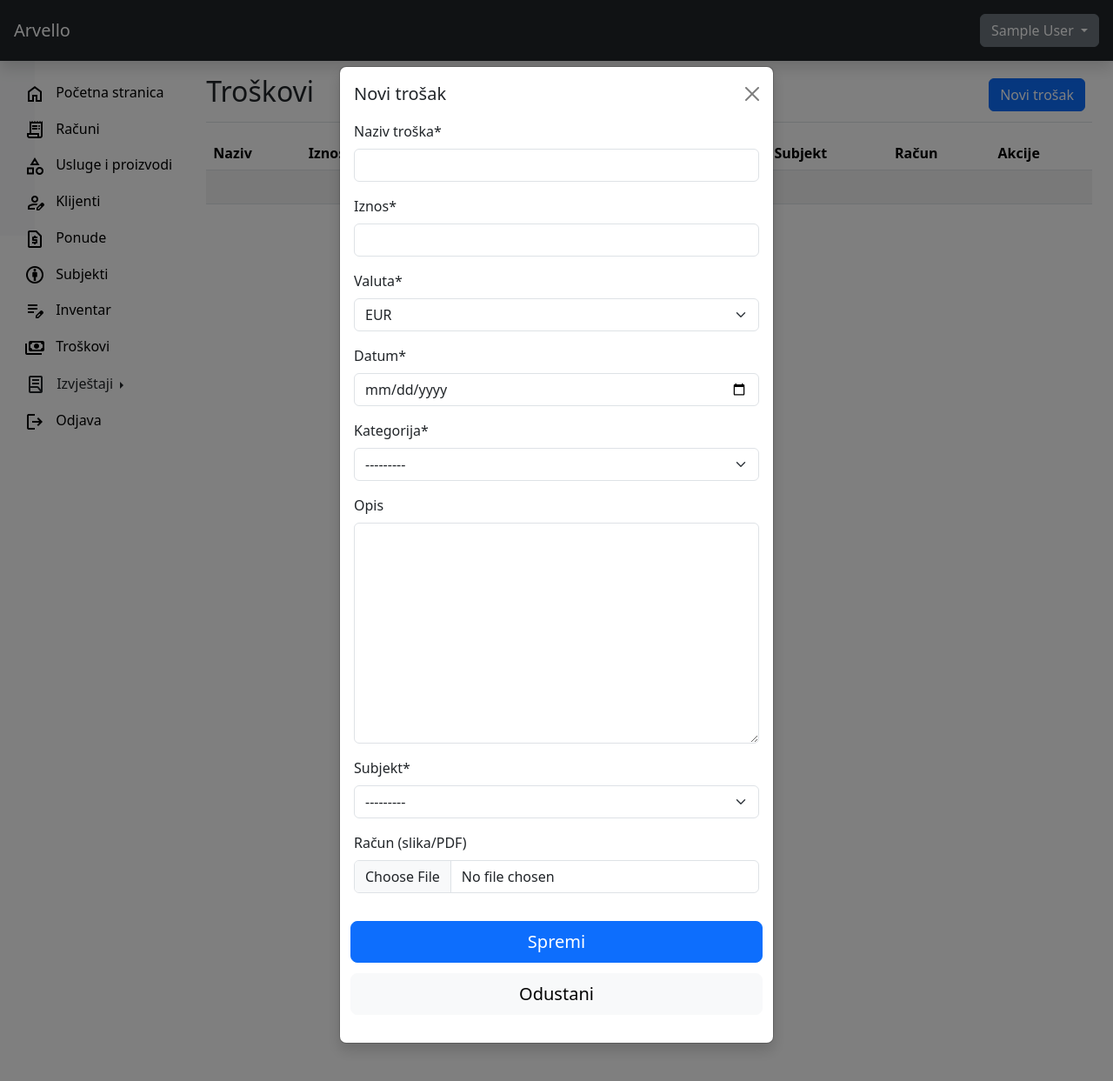
After one commit to fmis13/arvello, a Django app: page /expenses/ in a window 1280 px wide, after a click on "Novi trošak". The commit adds this page. Shown: the top 1243 px of the page at 87% size. Run offline with Django 4.2, Linux system fonts and the light colour scheme; the visitor is signed in with stand-in values (Sample User, id 1); data that the repository does not hold is empty; some libraries are stand-ins or nearby versions.

Commit message:
feat: Add expense management functionality with create and delete operations

```diff
--- a/arvello/arvello/settings.py
+++ b/arvello/arvello/settings.py
@@ -132,6 +132,10 @@ STATIC_ROOT = os.path.join(BASE_DIR, 'staticfiles')
 MEDIA_URL = '/media/'
 MEDIA_ROOT = BASE_DIR / 'media'
 
+# Make sure the media directory exists
+if not os.path.exists(MEDIA_ROOT):
+    os.makedirs(MEDIA_ROOT)
+
 # Default primary key field type
 # https://docs.djangoproject.com/en/4.2/ref/settings/#default-auto-field
 
--- a/arvello/arvello/urls.py
+++ b/arvello/arvello/urls.py
@@ -20,6 +20,8 @@ from arvelloapp.views import *
 from arvelloapp import views
 from django.contrib import admin
 from django.contrib.auth import views as auth_views
+from django.conf import settings
+from django.conf.urls.static import static
 
 urlpatterns = [
     path('', login, name='login'),
@@ -41,7 +43,9 @@ urlpatterns = [
     path('inventory_label/<int:pk>/', inventory_label, name='inventory_label'),
     path('product_label/<int:pk>/', product_label, name='product_label'),
     path('outgoing_invoices_book_view/', views.OutgoingInvoicesBookView, name='outgoing_invoices_book_view'),
-]
+    path('expenses/', views.expenses, name='expenses'),
+    path('expenses/delete/<int:pk>/', views.delete_expense, name='delete_expense'),
+] + static(settings.MEDIA_URL, document_root=settings.MEDIA_ROOT)
 
 admin.site.site_header = "Arvello backend administracija"
 admin.site.site_title = "Arvello backend"
--- a/arvello/arvelloapp/admin.py
+++ b/arvello/arvelloapp/admin.py
@@ -11,3 +11,4 @@ admin.site.register(Company)
 admin.site.register(Inventory)
 admin.site.register(InvoiceProduct)
 admin.site.register(OfferProduct)
+admin.site.register(Expense)
--- a/arvello/arvelloapp/forms.py
+++ b/arvello/arvelloapp/forms.py
@@ -26,6 +26,11 @@ class UserLoginForm(forms.ModelForm):
 
 
 class ClientForm(forms.ModelForm):
+    def __init__(self, *args, **kwargs):
+        super().__init__(*args, **kwargs)
+        for field in self.fields.values():
+            field.widget.attrs.update({'class': 'form-control'})
+
     class Meta:
         model = Client
         fields = ['clientName', 'addressLine1', 'province', 'postalCode', 'phoneNumber', 'emailAddress', 'clientUniqueId', 'clientType', 'OIB', 'VATID']
@@ -39,6 +44,11 @@ class ClientForm(forms.ModelForm):
 
 
 class ProductForm(forms.ModelForm):
+    def __init__(self, *args, **kwargs):
+        super().__init__(*args, **kwargs)
+        for field in self.fields.values():
+            field.widget.attrs.update({'class': 'form-control'})
+
     class Meta:
         model = Product
         fields = ['title', 'description', 'price', 'taxPercent', 'currency', 'barid']
@@ -122,6 +132,12 @@ class OfferForm(forms.ModelForm):
     date = forms.DateField(required = True, label='Datum ponude', widget=DateInput(attrs={'class': 'form-control'}),)
     def __init__(self, *args, **kwargs):
         super().__init__(*args, **kwargs)
+        for field in self.fields.values():
+            field.widget.attrs.update({
+                'class': 'form-control',
+            })
+            if field.widget.__class__.__name__ == 'DateInput':
+                field.widget.attrs.update({'type': 'date'})
         self.helper = FormHelper()
         self.helper.form_tag = False
         self.helper.layout = Layout(
@@ -186,6 +202,10 @@ OfferProductFormSet = inlineformset_factory(
 
 class CompanyForm(forms.ModelForm):
     IBAN = IBANFormField(label="IBAN")
+    def __init__(self, *args, **kwargs):
+        super().__init__(*args, **kwargs)
+        for field in self.fields.values():
+            field.widget.attrs.update({'class': 'form-control'})
     class Meta:
         model = Company
         fields = ['clientName', 'addressLine1', 'town', 'province', 'postalCode', 'phoneNumber', 'emailAddress', 'clientUniqueId', 'clientType', 'OIB', 'SustavPDVa', 'IBAN']
@@ -211,6 +231,11 @@ class InventoryForm(forms.ModelForm):
         labels = {'title': 'Naziv proizvoda', 'quantity': 'Količina', 'subject' : 'Subjekt'}
 
 class InvoiceFilterForm(forms.Form):
+    FILTER_CHOICES = [
+        ('month_year', 'Po mjesecu i godini'),
+        ('date_range', 'Po razdoblju'),
+    ]
+
     def __init__(self, *args, **kwargs):
         super().__init__(*args, **kwargs)
         # Dohvati raspon godina iz računa
@@ -267,11 +292,6 @@ class InvoiceFilterForm(forms.Form):
             'invalid_choice': 'Odabrana tvrtka nije važeća'
         }
     )
-
-    FILTER_CHOICES = [
-        ('month_year', 'Po mjesecu i godini'),
-        ('date_range', 'Po razdoblju'),
-    ]
 
     filter_type = forms.ChoiceField(
         choices=FILTER_CHOICES,
@@ -358,3 +378,21 @@ class InvoiceFilterForm(forms.Form):
                 self.add_error('date_from', 'Početni datum mora biti prije završnog datuma')
 
         return cleaned_data
+
+class ExpenseForm(forms.ModelForm):
+    class Meta:
+        model = Expense
+        fields = ['title', 'amount', 'currency', 'date', 'category', 'description', 'subject', 'receipt']
+        labels = {
+            'title': 'Naziv troška',
+            'amount': 'Iznos',
+            'currency': 'Valuta',
+            'date': 'Datum',
+            'category': 'Kategorija',
+            'description': 'Opis',
+            'subject': 'Subjekt',
+            'receipt': 'Račun (slika/PDF)'
+        }
+        widgets = {
+            'date': DateInput()
+        }
--- a/arvello/arvelloapp/templates/base.html
+++ b/arvello/arvelloapp/templates/base.html
@@ -194,6 +194,12 @@
                   </a>
                 </li>
                 <li class="nav-item align-navitem">
+                  <a class="nav-link black-text" href="{% url 'expenses' %}">
+                    <span class="material-symbols-outlined align-icon"> payments </span>
+                    Troškovi
+                  </a>
+                </li>
+                <li class="nav-item align-navitem">
                   <div class="nav-link btn-group dropend nav-item black-text">
                     <button type="button" class="btn dropdown-toggle dropdown-fix" data-bs-toggle="dropdown" aria-expanded="false">
                       <span class="material-symbols-outlined align-icon"> lab_profile </span>
--- /dev/null
+++ b/arvello/arvelloapp/templates/expenses.html
@@ -0,0 +1,211 @@
+{% extends 'base.html' %}
+{% load crispy_forms_tags %}
+{% block main %}
+
+<main class="col-md-9 ms-sm-auto col-lg-10 px-md-4">
+        <div class="d-flex justify-content-between flex-wrap flex-md-nowrap align-items-center pt-3 pb-2 mb-3 border-bottom">
+            <h1 class="h2">Troškovi</h1>
+            <div class="btn-toolbar mb-2 mb-md-0">
+              <div class="btn-group me-2">
+                {% comment %}
+                <button type="button" class="btn btn-sm btn-outline-secondary">Print</button>
+                <button type="button" class="btn btn-sm btn-outline-secondary">Export</button> {% endcomment %}
+                <button href="#addExpenseModal" type="button" class="btn btn-primary" data-bs-toggle="modal">Novi trošak</button>
+              </div>
+            </div>
+          </div>
+
+        <div class="table-responsive">
+            <table class="table table-striped">
+                <thead>
+                    <tr>
+                        <th>Naziv</th>
+                        <th>Iznos</th>
+                        <th>Valuta</th>
+                        <th>Datum</th>
+                        <th>Kategorija</th>
+                        <th>Subjekt</th>
+                        <th>Račun</th>
+                        <th>Akcije</th>
+                    </tr>
+                </thead>
+                <tbody>
+                    {% for expense in expenses %}
+                    <tr>
+                        <td>{{ expense.title }}</td>
+                        <td>{{ expense.amount }}</td>
+                        <td>{{ expense.get_currency_display }}</td>
+                        <td>{{ expense.date }}</td>
+                        <td>{{ expense.get_category_display }}</td>
+                        <td>{{ expense.subject }}</td>
+                        <td>
+                            {% if expense.receipt %}
+                            <a href="{{ expense.receipt.url }}" target="_blank" class="btn btn-sm btn-link">
+                                <span class="material-symbols-outlined">description</span>
+                            </a>
+                            {% else %}
+                            -
+                            {% endif %}
+                        </td>
+                        <td>
+                            <button class="btn btn-sm btn-link edit-expense"
+                                    data-id="{{ expense.pk }}"
+                                    data-title="{{ expense.title }}"
+                                    data-amount="{{ expense.amount }}"
+                                    data-currency="{{ expense.currency }}"
+                                    data-date="{{ expense.date|date:'Y-m-d' }}"
+                                    data-category="{{ expense.category }}"
+                                    data-subject="{{ expense.subject.id }}"
+                                    data-description="{{ expense.description }}"
+                                    data-bs-toggle="modal"
+                                    data-bs-target="#editExpenseModal">
+                                <span class="material-symbols-outlined">edit</span>
+                            </button>
+                            <button type="button" class="btn btn-sm btn-link delete-expense"
+                                    data-id="{{ expense.pk }}"
+                                    data-title="{{ expense.title }}"
+                                    data-bs-toggle="modal"
+                                    data-bs-target="#deleteExpenseModal">
+                                <span class="material-symbols-outlined" style="color: #dc3545;">delete</span>
+                            </button>
+                        </td>
+                    </tr>
+                    {% empty %}
+                    <tr>
+                        <td colspan="8" class="text-center">Nema unesenih troškova</td>
+                    </tr>
+                    {% endfor %}
+                </tbody>
+            </table>
+        </div>
+    </div>
+
+    <!-- Modal za dodavanje novog troška -->
+    <div class="modal modal-sheet py-5" tabindex="-1" id="addExpenseModal">
+        <div class="modal-dialog">
+            <div class="modal-content rounded-6 shadow">
+                <form method="post" enctype="multipart/form-data">
+                    {% csrf_token %}
+
+                    <div class="modal-header border-bottom-0">
+                        <h5 class="modal-title">Novi trošak</h5>
+                        <button type="button" class="btn-close" data-bs-dismiss="modal" aria-label="Zatvori"></button>
+                    </div>
+
+                    <div class="modal-body py-0">
+                        {{ form|crispy }}
+                    </div>
+
+                    <div class="modal-footer flex-column border-top-0">
+                        <button type="submit" class="btn btn-lg btn-primary w-100 mx-0 mb-2">Spremi</button>
+                        <button type="button" class="btn btn-lg btn-light w-100 mx-0" data-bs-dismiss="modal">Odustani</button>
+                    </div>
+                </form>
+            </div>
+        </div>
+    </div>
+
+    <div class="modal modal-sheet py-5" tabindex="-1" id="editExpenseModal">
+        <div class="modal-dialog">
+            <div class="modal-content rounded-6 shadow">
+                <form method="post" enctype="multipart/form-data" id="edit-expense-form">
+                    {% csrf_token %}
+                    <input type="hidden" name="expense_id" id="edit-expense-id">
+
+                    <div class="modal-header border-bottom-0">
+                        <h5 class="modal-title">Uredi trošak</h5>
+                        <button type="button" class="btn-close" data-bs-dismiss="modal" aria-label="Zatvori"></button>
+                    </div>
+
+                    <div class="modal-body py-0">
+                        {{ edit_form|crispy }}
+                    </div>
+
+                    <div class="modal-footer flex-column border-top-0">
+                        <button type="submit" class="btn btn-lg btn-primary w-100 mx-0 mb-2">Spremi promjene</button>
+                        <button type="button" class="btn btn-lg btn-light w-100 mx-0" data-bs-dismiss="modal">Odustani</button>
+                    </div>
+                </form>
+            </div>
+        </div>
+    </div>
+
+    <!-- Delete confirmation modal -->
+    <div class="modal fade" id="deleteExpenseModal" tabindex="-1">
+        <div class="modal-dialog">
+            <div class="modal-content">
+                <div class="modal-header">
+                    <h5 class="modal-title">Potvrda brisanja</h5>
+                    <button type="button" class="btn-close" data-bs-dismiss="modal" aria-label="Zatvori"></button>
+                </div>
+                <div class="modal-body">
+                    <p>Jeste li sigurni da želite izbrisati trošak: <span id="deleteExpenseTitle"></span>?</p>
+                </div>
+                <div class="modal-footer">
+                    <button type="button" class="btn btn-secondary" data-bs-dismiss="modal">Odustani</button>
+                    <button type="button" class="btn btn-danger" id="confirmDelete">Izbriši</button>
+                </div>
+            </div>
+        </div>
+    </div>
+</main>
+{% endblock %}
+
+{% block scripts %}
+<script>
+document.addEventListener('DOMContentLoaded', function() {
+    // Edit expense handler
+    document.querySelectorAll('.edit-expense').forEach(button => {
+        button.addEventListener('click', function() {
+            const form = document.getElementById('edit-expense-form');
+
+            // Set the id in the hidden field
+            form.querySelector('input[name="expense_id"]').value = this.getAttribute('data-id');
+
+            // Set each form field value
+            const fields = {
+                'title': this.getAttribute('data-title'),
+                'amount': this.getAttribute('data-amount'),
+                'currency': this.getAttribute('data-currency'),
+                'date': this.getAttribute('data-date'),
+                'category': this.getAttribute('data-category'),
+                'subject': this.getAttribute('data-subject'),
+                'description': this.getAttribute('data-description') || ''
+            };
+
+            Object.keys(fields).forEach(fieldName => {
+                const field = form.querySelector(`[name="${fieldName}"]`);
+                if (field) {
+                    field.value = fields[fieldName];
+                }
+            });
+        });
+    });
+
+    // Delete expense handler
+    let expenseToDelete = null;
+
+    document.querySelectorAll('.delete-expense').forEach(button => {
+        button.addEventListener('click', function() {
+            expenseToDelete = this.getAttribute('data-id');
+            document.getElementById('deleteExpenseTitle').textContent = this.getAttribute('data-title');
+        });
+    });
+
+    document.getElementById('confirmDelete').addEventListener('click', function() {
+        if (expenseToDelete) {
+            fetch(`/expenses/delete/${expenseToDelete}/`, {
+                method: 'POST',
+                headers: {
+                    'X-CSRFToken': document.querySelector('[name=csrfmiddlewaretoken]').value,
+                }
+            }).then(response => {
+                if (response.ok) {
+                    window.location.reload();
+                }
+            });
+        }
+    });
+});
+</script>
+{% endblock %}
--- a/arvello/arvelloapp/views.py
+++ b/arvello/arvelloapp/views.py
@@ -1,5 +1,5 @@
 from django.shortcuts import render, get_object_or_404, redirect
-from django.http import HttpResponse, HttpResponseRedirect, FileResponse
+from django.http import HttpResponse, HttpResponseRedirect, FileResponse, JsonResponse
 from django.core.cache import cache
 from django.contrib.auth import authenticate, login
 from django.contrib.auth.decorators import login_required, user_passes_test
@@ -516,3 +516,41 @@ def OutgoingInvoicesBookView(request):
                     messages.error(request, f"{field}: {error}")
 
     return render(request, 'outgoing_invoice_book_print.html', context)
+
+@login_required
+def expenses(request):
+    context = {}
+    expenses_list = Expense.objects.all().order_by('-date')
+    context['expenses'] = expenses_list
+
+    if request.method == 'POST':
+        expense_id = request.POST.get('expense_id')
+        if expense_id:
+            expense = get_object_or_404(Expense, pk=expense_id)
+            if request.FILES:
+                form = ExpenseForm(request.POST, request.FILES, instance=expense)
+            else:
+                form = ExpenseForm(request.POST, instance=expense)
+        else:
+            form = ExpenseForm(request.POST, request.FILES)
+
+        if form.is_valid():
+            form.save()
+            messages.success(request, 'Trošak uspješno spremljen')
+            return redirect('expenses')
+        else:
+            messages.error(request, 'Problem pri obradi zahtjeva')
+            context['edit_form'] = form  # Return the form with errors
+            return render(request, 'expenses.html', context)
+
+    context['form'] = ExpenseForm()
+    context['edit_form'] = ExpenseForm()
+    return render(request, 'expenses.html', context)
+
+@login_required
+def delete_expense(request, pk):
+    if request.method == 'POST':
+        expense = get_object_or_404(Expense, pk=pk)
+        expense.delete()
+        return JsonResponse({'status': 'success'})
+    return JsonResponse({'status': 'error'}, status=400)
```
Also changed, not shown: arvello/arvelloapp/models.py (+49 -3 lines).
